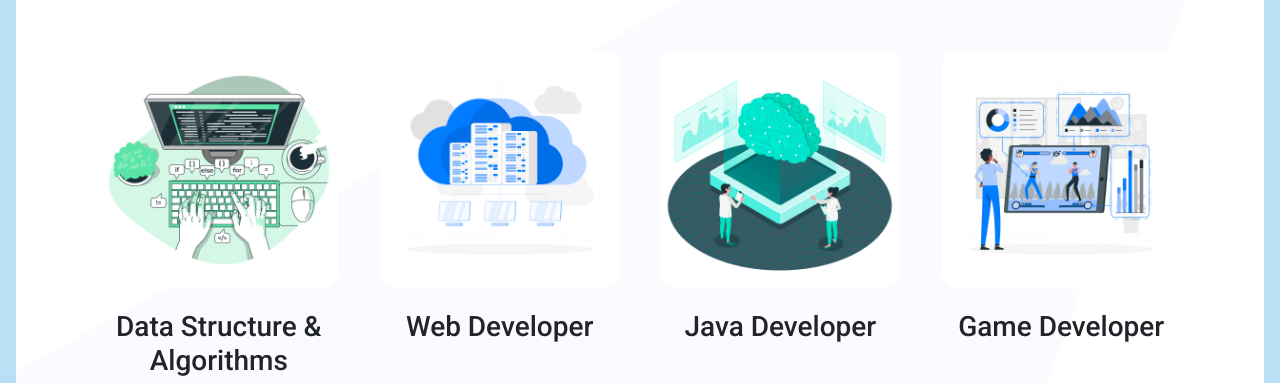
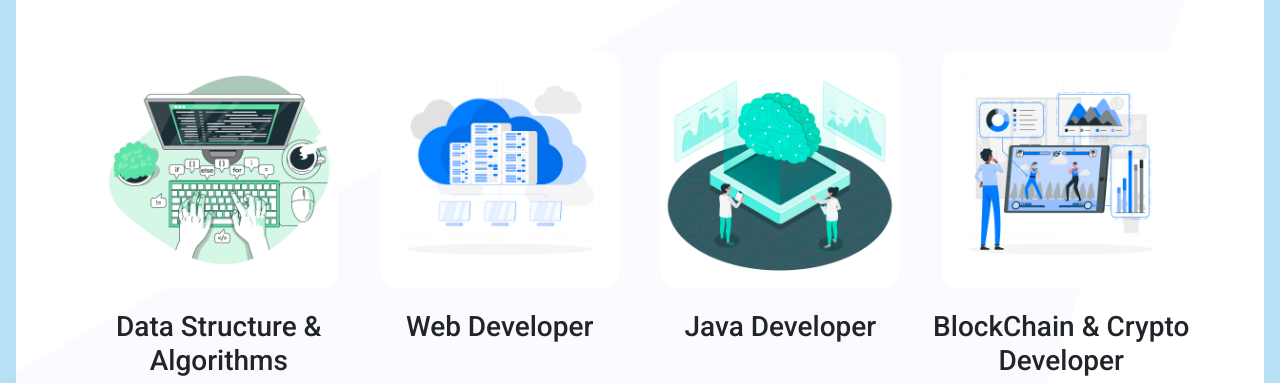
Before and after one commit to Speeroow/Portfolio, a plain HTML site: page about.html in a window 1280 px wide. Shown: the part 353-736 px from the top of the page. Drawn offline with nearby package versions, Linux system fonts and the light colour scheme.

Commit message:
Update about.html

```diff
--- a/about.html
+++ b/about.html
@@ -82,7 +82,7 @@
             </div>
             <div class="about-box col-lg-3 col-md-12 col-sm-12" style="opacity: 1; transform: none;"><img
                     src="./img/about/blue-game.jpg" class="img-fluid img-resize">
-                <h3 class="bold-text" style="margin-top: 20px;">Game Developer</h3><br>
+                <h3 class="bold-text" style="margin-top: 20px;">BlockChain & Crypto Developer</h3><br>
                 <p class="p-text" style="margin-top: 10px;">Bringing the power in your hands</p>
             </div>
         </div>
```
